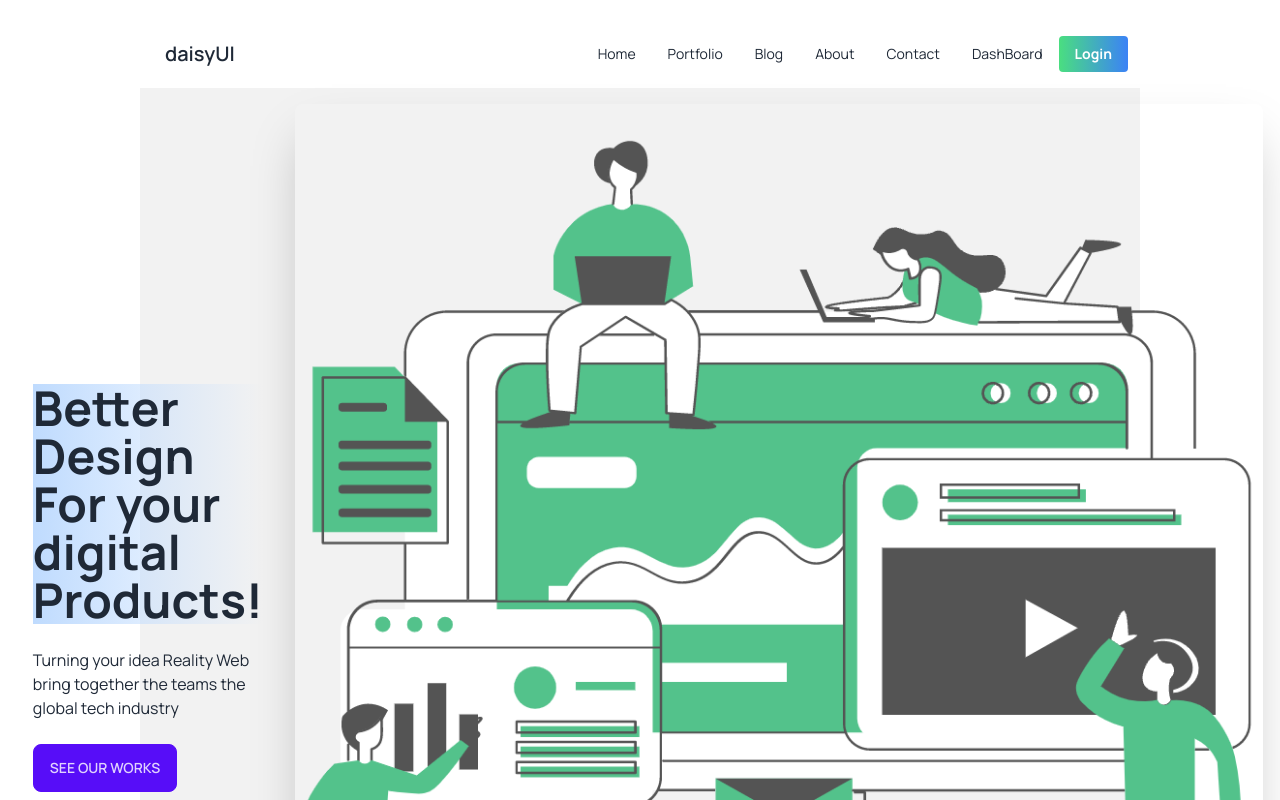
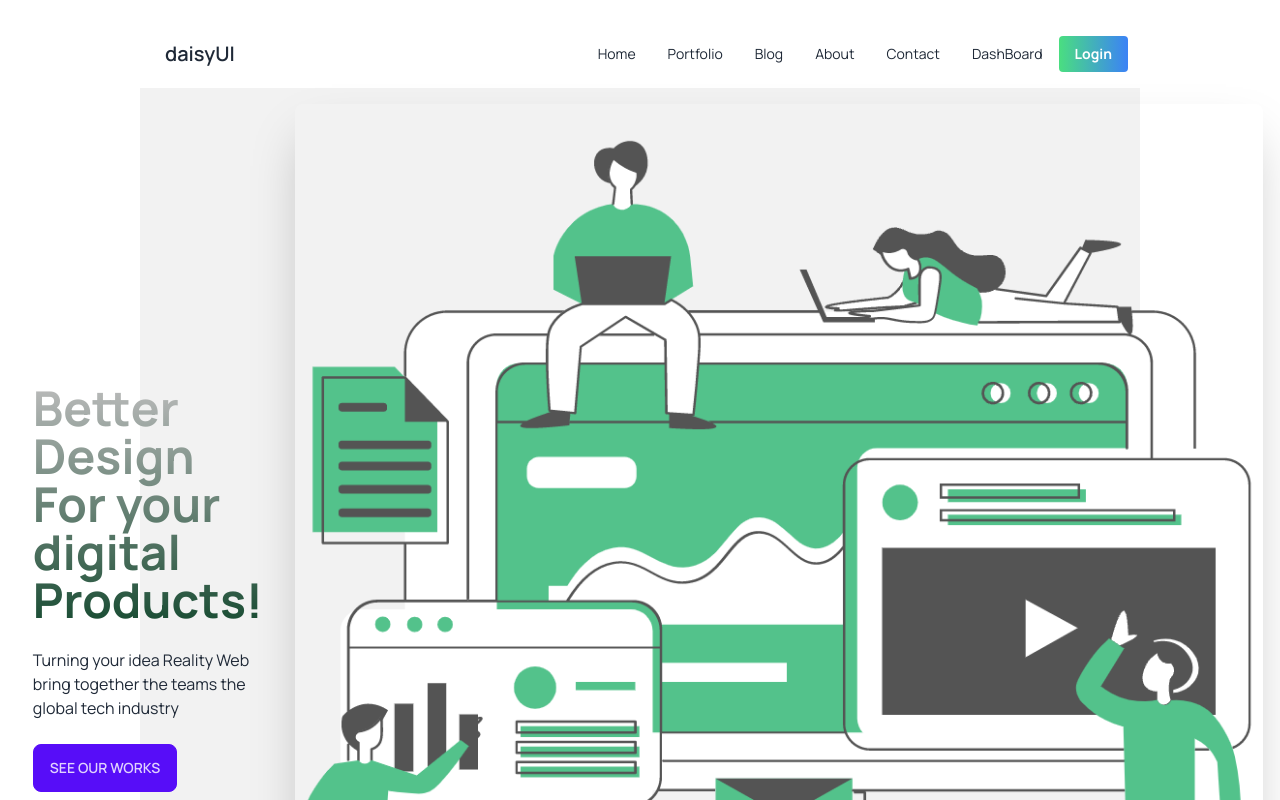
Before and after one commit to rakibulhasan933/super-blog, a Next.js app: page / in a window 1280 px wide. Shown: the top 800 px of the page. Built offline with nearby package versions, Linux system fonts and the light colour scheme.

Commit message:
[ADD] graient bg text

```diff
--- a/src/components/Hero.tsx
+++ b/src/components/Hero.tsx
@@ -8,7 +8,11 @@ function Hero() {
 				<div className="flex-col hero-content lg:flex-row-reverse">
 					<Image src="/hero.png" height={250} width={280} priority className="object-contain w-full rounded-lg shadow-2xl" alt='hero' />
 					<div className='px-4'>
-						<h1 className="text-5xl font-bold bg-gradient-to-r from-blue-200">Better Design For your digital Products!</h1>
+						<h1 style={{
+							background: '-webkit-linear-gradient(bottom, #194c33, #bbb)',
+							WebkitBackgroundClip: 'text',
+							WebkitTextFillColor: 'transparent'
+						}} className="text-5xl font-bold">Better Design For your digital Products!</h1>
 						<p className="py-6">Turning your idea Reality Web bring together the teams the global tech industry </p>
 						<button className="btn btn-primary">See Our Works</button>
 					</div>
```
